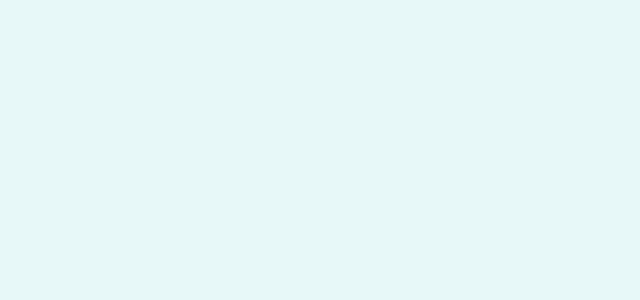
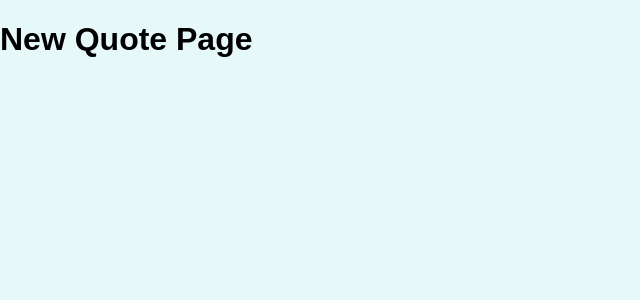
Before and after one commit to yashar-akish/React-Router-app_great-qoutes, a JavaScript app: page /new-quote in a window 1280 px wide. Shown: the top 300 px of the page, without its empty margins (0-640 px from the left). Built offline with nearby package versions, Linux system fonts and the light colour scheme.

Commit message:
fixed missing parts

```diff
--- a/src/App.js
+++ b/src/App.js
@@ -8,13 +8,13 @@ import NewQuote from './pages/NewQuote';
 function App() {
   return (
     <Switch>
-      <Route path='/quotes'>
+      <Route path='/quotes' exact>
         <AllQuotes />
       </Route>
       <Route path='/quotes/:quoteId'>
         <QuoteDetail />
       </Route>
-      <Route path='new-quote'>
+      <Route path='/new-quote'>
         <NewQuote />
       </Route>
     </Switch>
--- a/src/pages/NewQuote.js
+++ b/src/pages/NewQuote.js
@@ -3,7 +3,7 @@
 
 const NewQuote = () => {
   return (
-    <h1>All Quotes Page</h1>
+    <h1>New Quote Page</h1>
   )
 };
 
--- a/src/pages/QuoteDetail.js
+++ b/src/pages/QuoteDetail.js
@@ -3,7 +3,7 @@
 
 const QuoteDetail = () => {
   return (
-    <h1>All Quotes Page</h1>
+    <h1>Quote Detail Page</h1>
   )
 };
 
```
